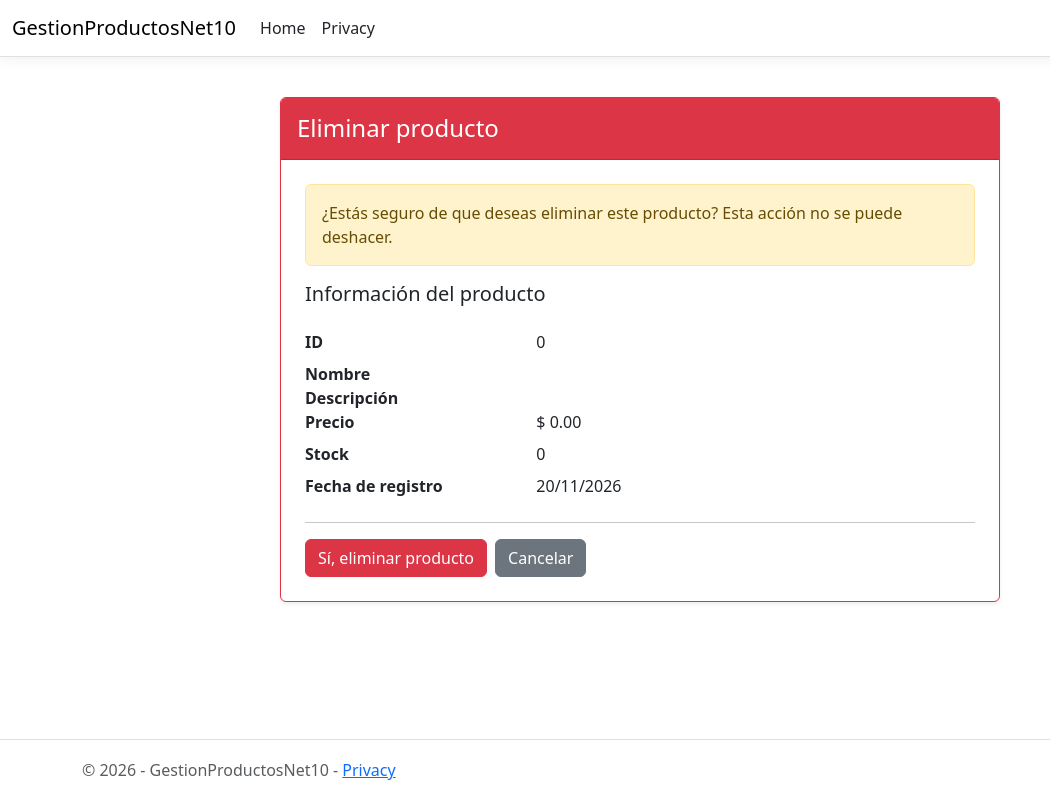
After one commit to Alfredo2809/GestionProductos, an ASP.NET Core app: template Views/Productos/Eliminar.cshtml in a window 1280 px wide. The commit adds this page. Shown: the whole page, without its empty margins (0-1050 px from the left). Run offline with ASP.NET Core 8, Linux system fonts and the light colour scheme; the template is opened without the code that fills it, so the values that code supplies are empty; style sheets or scripts are compiled from the project's sources.

Commit message:
CRUD completo de gestion de productos

```diff
--- /dev/null
+++ b/Views/Productos/Eliminar.cshtml
@@ -0,0 +1,95 @@
+
+@model GestionProductosNet10.Models.Producto
+
+@{
+    ViewData["Title"] = "Eliminar Producto";
+}
+
+<div class="container py-4">
+
+    <div class="row justify-content-center">
+        <div class="col-md-8">
+
+            <div class="card shadow-sm border-danger">
+
+                <div class="card-header bg-danger text-white py-3">
+                    <h4 class="mb-0">Eliminar producto</h4>
+                </div>
+
+                <div class="card-body p-4">
+
+                    <div class="alert alert-warning">
+                        ¿Estás seguro de que deseas eliminar este producto?
+                        Esta acción no se puede deshacer.
+                    </div>
+
+                    <h5 class="mb-4">
+                        Información del producto
+                    </h5>
+
+                    <dl class="row">
+
+                        <dt class="col-sm-4">ID</dt>
+                        <dd class="col-sm-8">
+                            @Model.IdProducto
+                        </dd>
+
+                        <dt class="col-sm-4">Nombre</dt>
+                        <dd class="col-sm-8">
+                            @Model.Nombre
+                        </dd>
+
+                        <dt class="col-sm-4">Descripción</dt>
+                        <dd class="col-sm-8">
+                            @Model.Descripcion
+                        </dd>
+
+                        <dt class="col-sm-4">Precio</dt>
+                        <dd class="col-sm-8">
+                            $ @Model.Precio.ToString("N2")
+                        </dd>
+
+                        <dt class="col-sm-4">Stock</dt>
+                        <dd class="col-sm-8">
+                            @Model.Stock
+                        </dd>
+
+                        <dt class="col-sm-4">Fecha de registro</dt>
+                        <dd class="col-sm-8">
+                            @Model.FechaRegistro.ToString("dd/MM/yyyy")
+                        </dd>
+
+                    </dl>
+
+                    <hr />
+
+                    <form asp-controller="Productos"
+                          asp-action="Eliminar"
+                          asp-route-id="@Model.IdProducto"
+                          method="post">
+
+                        <div class="d-flex gap-2">
+
+                            <button type="submit"
+                                    class="btn btn-danger">
+                                Sí, eliminar producto
+                            </button>
+
+                            <a asp-controller="Productos"
+                               asp-action="Index"
+                               class="btn btn-secondary">
+                                Cancelar
+                            </a>
+
+                        </div>
+
+                    </form>
+
+                </div>
+
+            </div>
+
+        </div>
+    </div>
+
+</div>
```
Also changed, not shown: Controllers/ProductosController.cs (+40 -3 lines), Views/Productos/Index.cshtml (+36 -17 lines).
